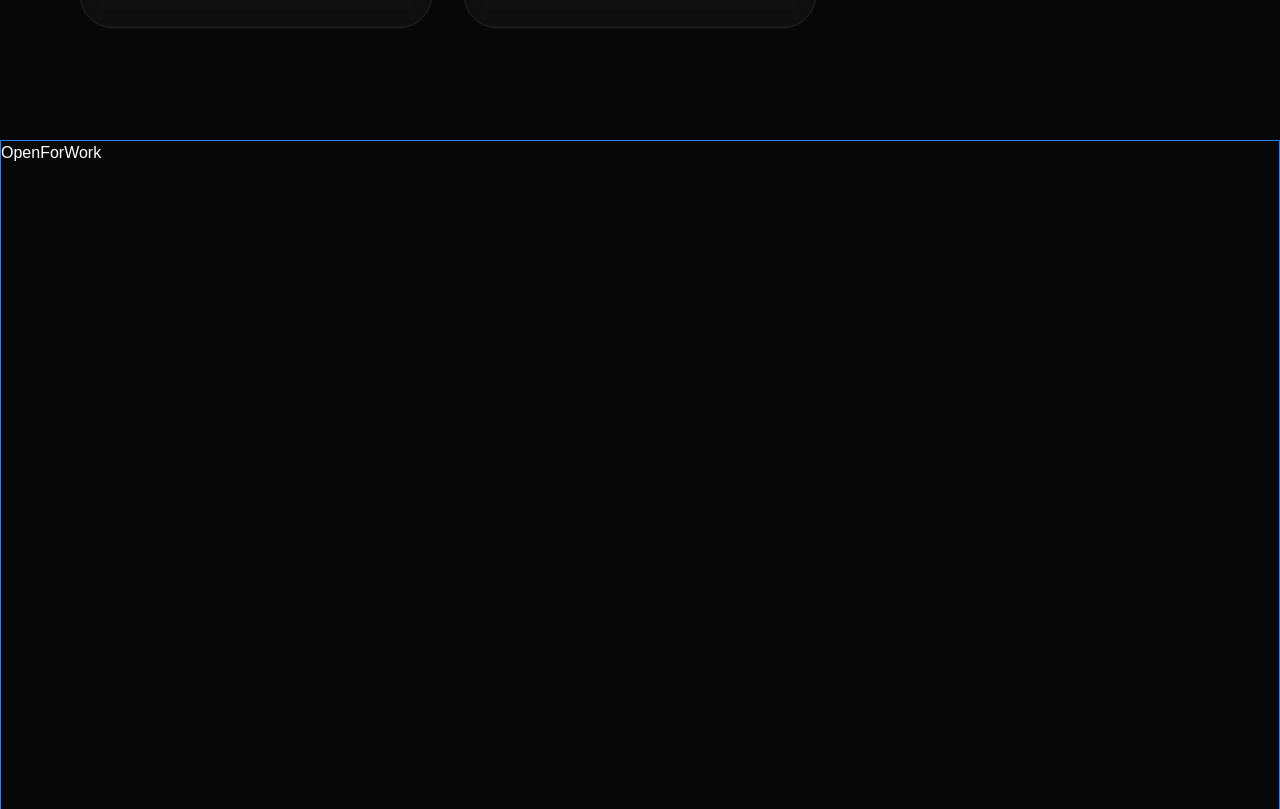
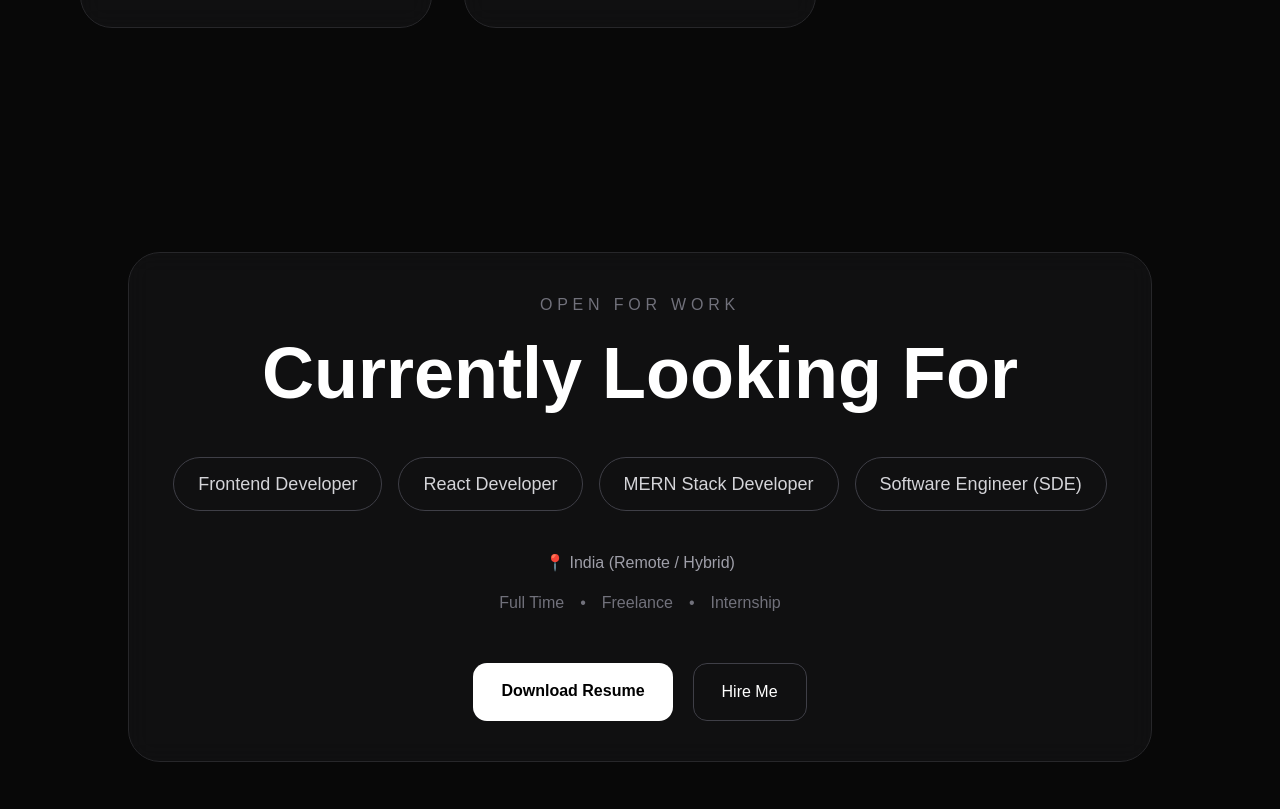
Before and after one commit to ImrishiMittal/Portfolio, a React app: page / in a window 1280 px wide. Shown: the part 6711-7520 px from the top of the page. Built offline with nearby package versions, Linux system fonts and the light colour scheme; the HTML template or start-up script is replaced by a standard one.

Commit message:
Open For Work done

```diff
--- a/package.json
+++ b/package.json
@@ -21,6 +21,7 @@
     "radix-ui": "^1.6.0",
     "react": "^19.2.6",
     "react-dom": "^19.2.6",
+    "react-icons": "^5.6.0",
     "react-router-dom": "^7.17.0",
     "shadcn": "^4.11.0",
     "tailwind-merge": "^3.6.0",
--- a/src/components/OpenForWork/OpenForWork.jsx
+++ b/src/components/OpenForWork/OpenForWork.jsx
@@ -1,11 +1,223 @@
-const OpenForWork  = () => {
-    return (
-      <section className="min-h-screen border border-blue-500">
+const roles = [
+  "Frontend Developer",
+  "React Developer",
+  "MERN Stack Developer",
+  "Software Engineer (SDE)",
+];
 
-        OpenForWork
+const OpenForWork = () => {
+  return (
+    <section
+      id="openforwork"
+      className="
+      px-6
+      py-28
+      md:px-12
+      lg:px-20
+    "
+    >
+      <div className="mx-auto max-w-5xl">
 
-      </section>
-    );
-  };
+        <div
+          className="
+          rounded-[2rem]
 
-  export default OpenForWork ;
+          border
+
+          border-zinc-800
+
+          bg-zinc-900/50
+
+          p-10
+
+          text-center
+
+          backdrop-blur-md
+        "
+        >
+
+          <p
+            className="
+            uppercase
+
+            tracking-[0.3em]
+
+            text-zinc-500
+          "
+          >
+            OPEN FOR WORK
+          </p>
+
+          <h2
+            className="
+            mt-5
+
+            text-5xl
+
+            md:text-7xl
+
+            font-bold
+          "
+          >
+            Currently Looking For
+          </h2>
+
+          <div
+            className="
+            mt-12
+
+            flex
+
+            flex-wrap
+
+            justify-center
+
+            gap-4
+          "
+          >
+
+            {roles.map((role) => (
+
+              <div
+
+                key={role}
+
+                className="
+                rounded-full
+
+                border
+
+                border-zinc-700
+
+                px-6
+
+                py-3
+
+                text-lg
+
+                text-zinc-300
+              "
+              >
+
+                 {role}
+
+              </div>
+
+            ))}
+
+          </div>
+
+
+          <p
+            className="
+            mt-10
+
+            text-zinc-400
+          "
+          >
+            📍 India (Remote / Hybrid)
+          </p>
+
+
+          <div
+            className="
+            mt-4
+
+            flex
+
+            justify-center
+
+            gap-4
+
+            text-zinc-500
+          "
+          >
+
+            <span>Full Time</span>
+
+            <span>•</span>
+
+            <span>Freelance</span>
+
+            <span>•</span>
+
+            <span>Internship</span>
+
+          </div>
+
+
+          <div
+            className="
+            mt-12
+
+            flex
+
+            flex-wrap
+
+            justify-center
+
+            gap-5
+          "
+          >
+
+            <a
+              href="/RishiMittal_Resume.pdf"
+              target="_blank"
+              className="
+              rounded-xl
+
+              bg-white
+
+              px-7
+
+              py-4
+
+              font-semibold
+
+              text-black
+
+              transition
+
+              hover:scale-105
+            "
+            >
+
+              Download Resume
+
+            </a>
+
+
+            <a
+              href="#contact"
+              className="
+              rounded-xl
+
+              border
+
+              border-zinc-700
+
+              px-7
+
+              py-4
+
+              transition
+
+              hover:border-white
+            "
+            >
+
+              Hire Me
+
+            </a>
+
+          </div>
+
+        </div>
+
+      </div>
+
+    </section>
+  );
+};
+
+export default OpenForWork;
```
Also changed, not shown: 2 other files (tests, documents, lock files or other folders).
